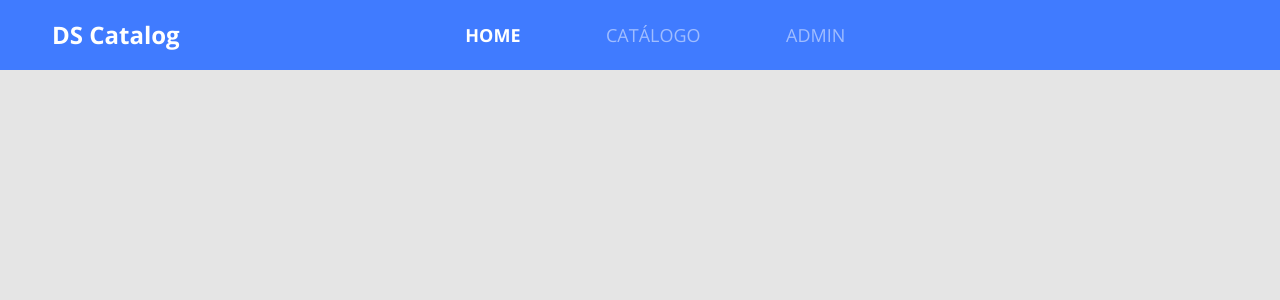
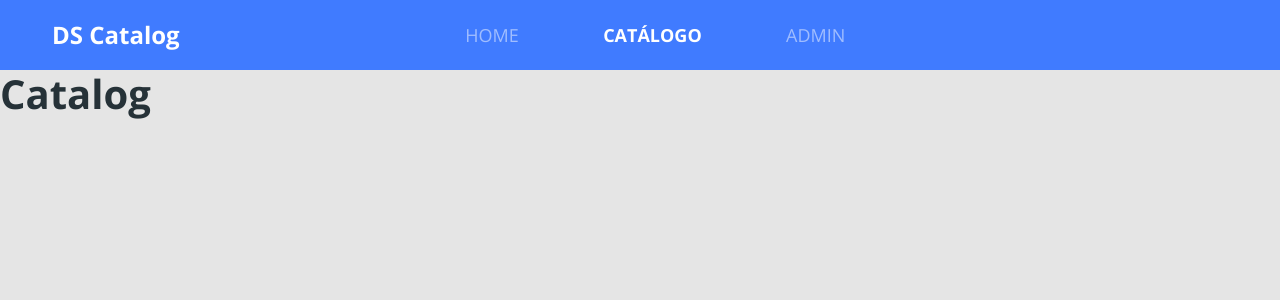
Before and after one commit to kaiogomes28/dscatalog-bootcamp-devsuperior, a React (Create React App) app in the folder front-web/: page /catalog in a window 1280 px wide. Shown: the top 300 px of the page. Built offline with nearby package versions, Linux system fonts and the light colour scheme.

Commit message:
Add routes

```diff
--- a/front-web/package.json
+++ b/front-web/package.json
@@ -10,10 +10,12 @@
     "@types/node": "^16.11.26",
     "@types/react": "^17.0.39",
     "@types/react-dom": "^17.0.13",
+    "@types/react-router-dom": "^5.3.3",
     "bootstrap": "^5.1.3",
     "node-sass": "^7.0.1",
     "react": "^17.0.2",
     "react-dom": "^17.0.2",
+    "react-router-dom": "^6.2.2",
     "react-scripts": "5.0.0",
     "typescript": "^4.6.2",
     "web-vitals": "^2.1.4"
--- a/front-web/src/App.tsx
+++ b/front-web/src/App.tsx
@@ -1,11 +1,11 @@
 import React from 'react';
 import './core/assets/styles/custom.scss';
 import './App.scss';
-import Navbar from './core/components/Navbar';
+import Routess from './Routes';
 
 const App = () => {
     return (
-        <Navbar />
+        <Routess />
     );
 }
 
--- /dev/null
+++ b/front-web/src/Routes.tsx
@@ -0,0 +1,23 @@
+import React from 'react';
+import { BrowserRouter, Routes, Route } from 'react-router-dom';
+import Navbar from './core/components/Navbar';
+import Admin from './pages/Admin';
+import Catalog from './pages/Catalog';
+import Home from './pages/Home';
+
+
+const Routess = () => (
+    <BrowserRouter>
+        <Navbar />
+        <Routes>
+            <Route path="/" element={<Home />} >
+            </Route>
+            <Route path="/catalog" element={<Catalog />}>
+            </Route>
+            <Route path="/admin" element={<Admin />}>
+            </Route>
+        </Routes>
+    </BrowserRouter>
+);
+
+export default Routess;
--- a/front-web/src/core/components/Navbar/index.tsx
+++ b/front-web/src/core/components/Navbar/index.tsx
@@ -1,29 +1,30 @@
 import React from "react";
+import { Link, NavLink } from 'react-router-dom';
 import "./styles.scss";
 
 const Navbar = () => (
   <nav className="row bg-primary main-nav">
     <div className="col-2">
-      <a href="link" className="nav-logo-text">
+      <Link to="/" className="nav-logo-text">
         <h4>DS Catalog</h4>
-      </a>
+      </Link>
     </div>
     <div className="col-6 offset-2">
       <ul className="main-menu">
         <li>
-          <a href="link" className="active">
+          <NavLink to="/">
               HOME
-          </a>
+          </NavLink>
         </li>
         <li>
-          <a href="link">
+          <NavLink to="/catalog">
               CATÁLOGO
-          </a>
+          </NavLink>
         </li>
         <li>
-          <a href="link">
+          <NavLink to="/admin">
               ADMIN
-          </a>
+          </NavLink>
         </li>
       </ul>
     </div>
--- /dev/null
+++ b/front-web/src/pages/Admin/index.tsx
@@ -0,0 +1,9 @@
+import React from 'react';
+
+const Admin = () => (
+    <div>
+        <h1>Admin</h1>
+    </div>
+);
+
+export default Admin;
--- /dev/null
+++ b/front-web/src/pages/Catalog/index.tsx
@@ -0,0 +1,9 @@
+import React from 'react';
+
+const Catalog = () => (
+    <div>
+        <h1>Catalog</h1>
+    </div>
+);
+
+export default Catalog;
--- /dev/null
+++ b/front-web/src/pages/Home/index.tsx
@@ -0,0 +1,9 @@
+import React from 'react';
+
+const Home = () => (
+    <div>
+        <h1>HOME</h1>
+    </div>
+);
+
+export default Home;
```
Also changed, not shown: 1 other file (tests, documents, lock files or other folders).
